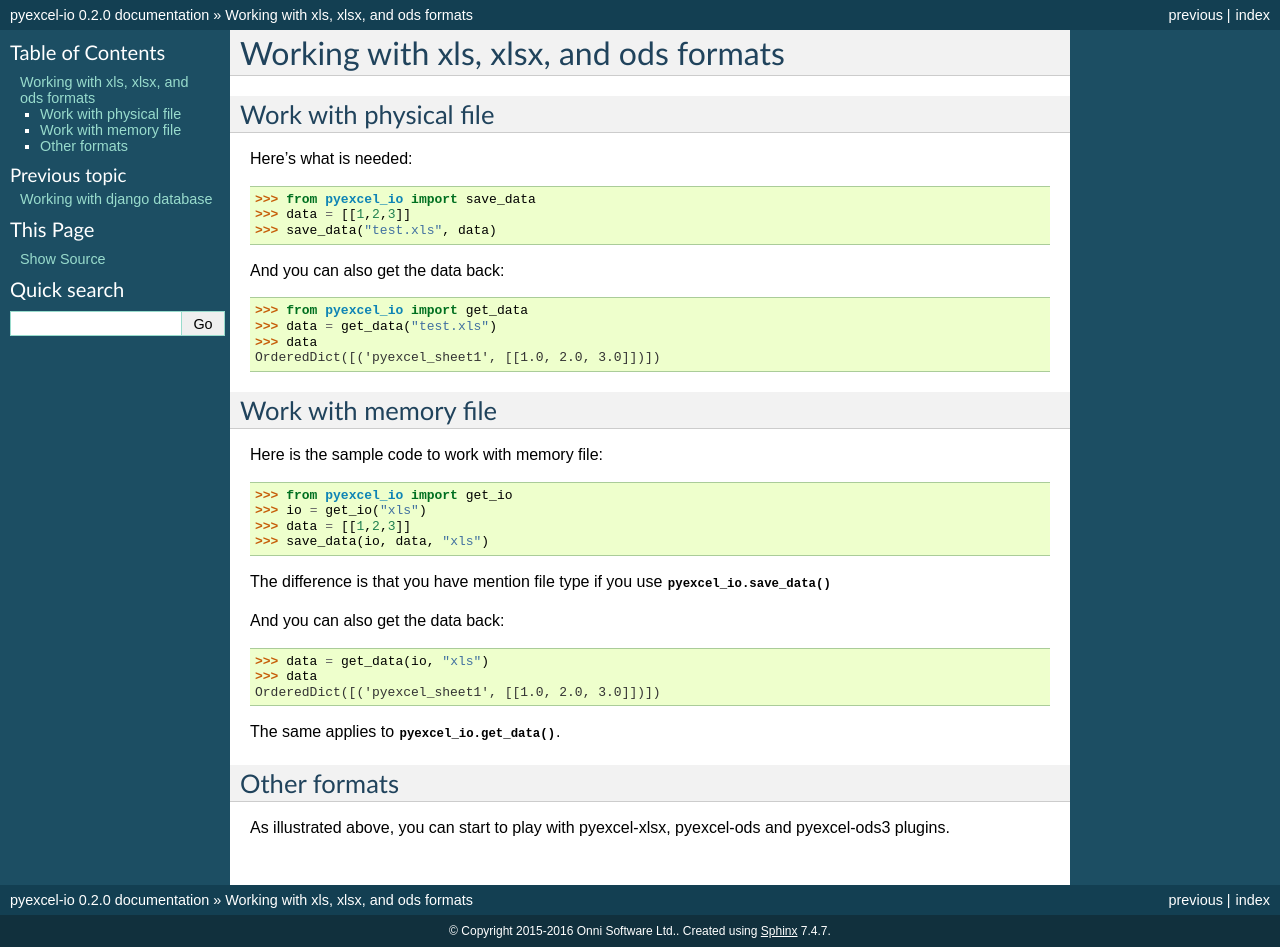
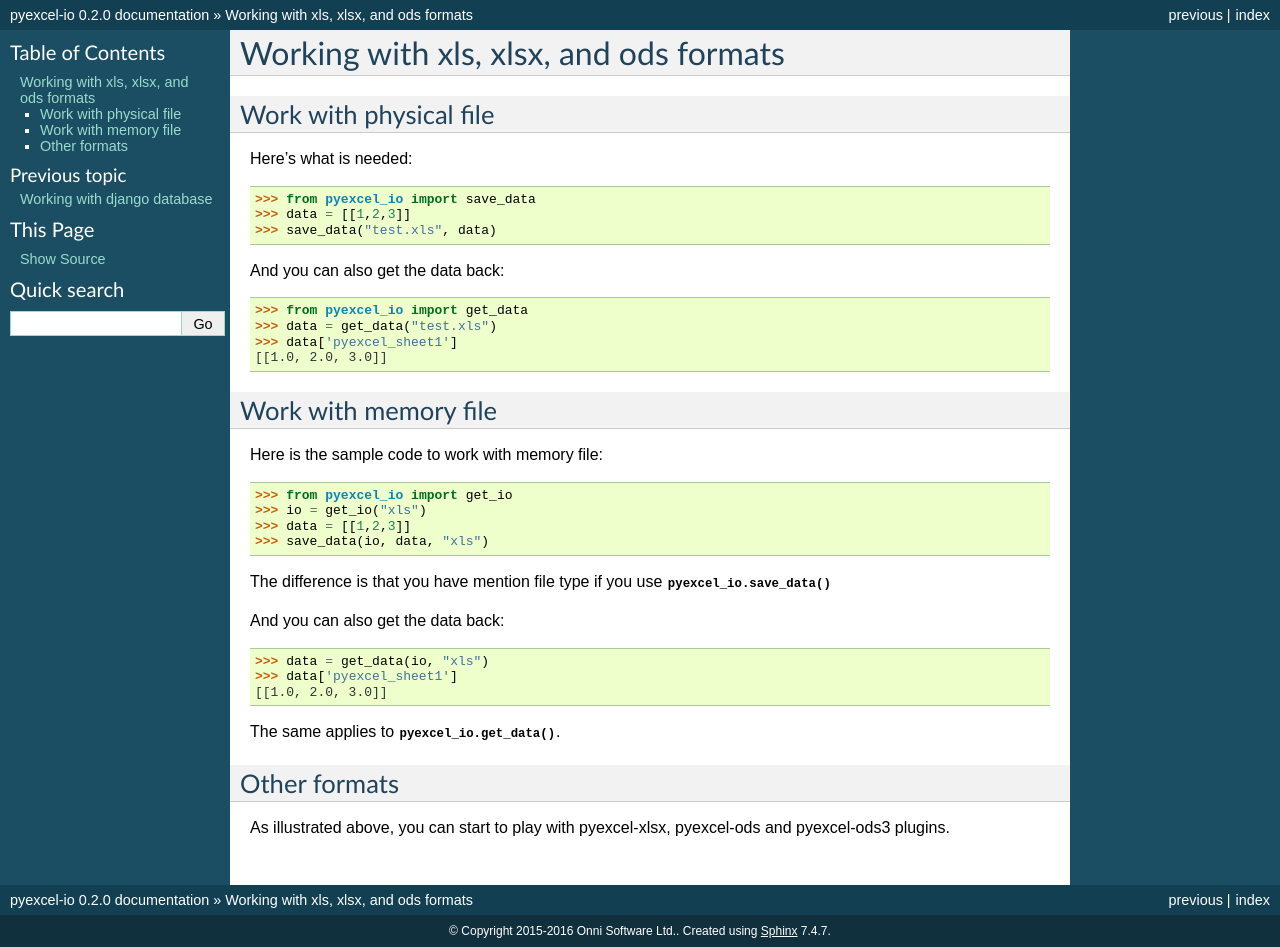
Before and after one commit to pyexcel/pyexcel-io, a Sphinx documentation site: the page built from doc/source/extensions.rst, in a window 1280 px wide. Built offline with Sphinx 7.4.7, drawn with Linux system fonts in a browser that asks for light colours.

```diff
--- a/doc/source/extensions.rst
+++ b/doc/source/extensions.rst
@@ -14,8 +14,8 @@ And you can also get the data back::
 
     >>> from pyexcel_io import get_data
     >>> data = get_data("test.xls")
-    >>> data
-    OrderedDict([('pyexcel_sheet1', [[1.0, 2.0, 3.0]])])
+    >>> data['pyexcel_sheet1']
+    [[1.0, 2.0, 3.0]]
 
 
 Work with memory file
@@ -33,8 +33,8 @@ The difference is that you have mention file type if you use :meth:`pyexcel_io.s
 And you can also get the data back::
 
     >>> data = get_data(io, "xls")
-    >>> data
-    OrderedDict([('pyexcel_sheet1', [[1.0, 2.0, 3.0]])])
+    >>> data['pyexcel_sheet1']
+    [[1.0, 2.0, 3.0]]
 
 The same applies to :meth:`pyexcel_io.get_data`.
 
```
